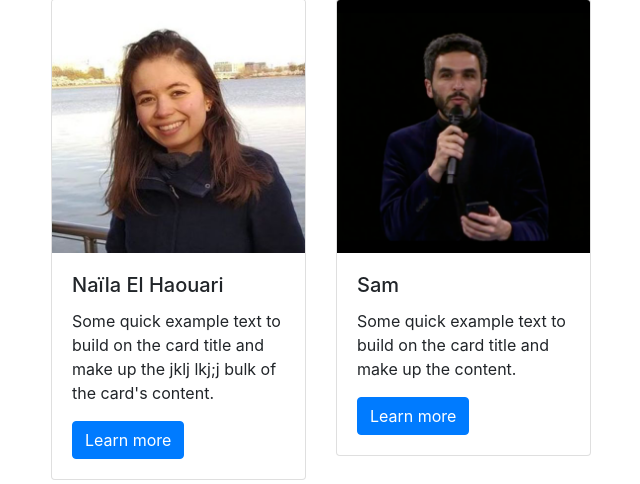
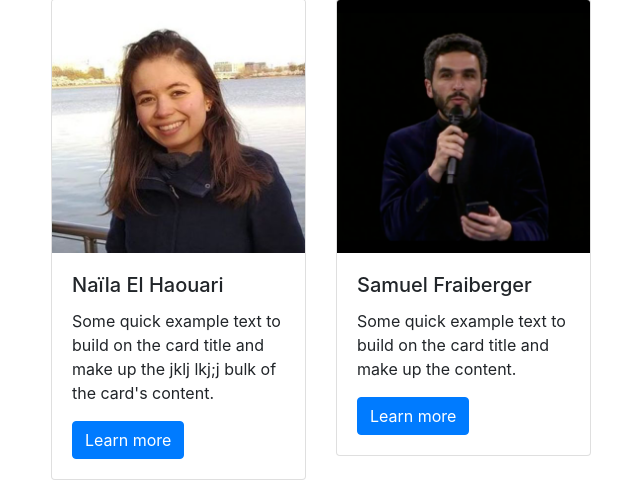
Before and after one commit to PeerProducedResearch/tweetannotator, a Django app: page /about/ in a window 1280 px wide. Shown: the part 672-1156 px from the top of the page, without its empty margins (604-1244 px from the left). Run offline with Django 3.2, Linux system fonts and the light colour scheme; some libraries are stand-ins or nearby versions.

Commit message:
remove question mark

```diff
--- a/main/templates/main/about.html
+++ b/main/templates/main/about.html
@@ -99,7 +99,7 @@
   <div class="card">
     <img src="{% static "sam.png" %}" class="card-img-top" alt="...">
     <div class="card-body">
-      <h5 class="card-title">Sam</h5>
+      <h5 class="card-title">Samuel Fraiberger</h5>
       <p class="card-text">
         {% blocktrans %}
         Some quick example text to build on the card title and make up the content.</p>
--- a/main/templates/main/index.html
+++ b/main/templates/main/index.html
@@ -71,7 +71,7 @@
 
       <tr>
         <th>Tweet</th>
-        <th>{% trans "Annotation" %}?</th>
+        <th>{% trans "Annotation" %}</th>
         <th>{% trans "date" %}</th>
       </tr>
 
```
